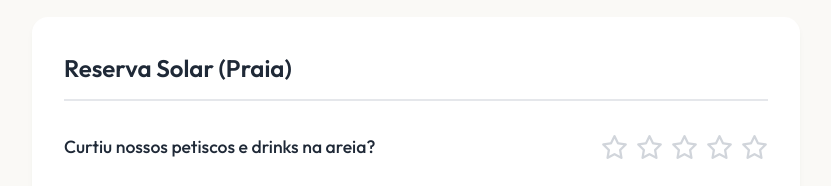
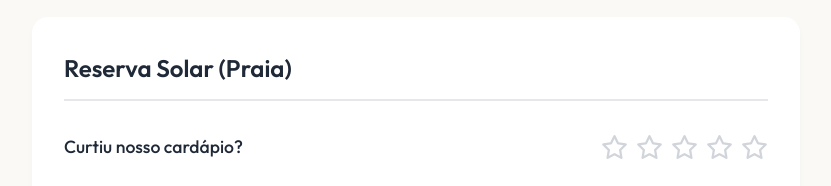
Before and after one commit to geraldo-solar/pesquisadesatisfacao, a website: page index.html in a window 1280 px wide. Shown: the part 1340-1526 px from the top of the page, without its empty margins (224-1055 px from the left). Drawn offline with Linux system fonts and the light colour scheme.

Commit message:
Update beach question to 'Curtiu nosso cardápio?'

```diff
--- a/index.html
+++ b/index.html
@@ -125,7 +125,7 @@
             <section class="form-section">
                 <h2>Reserva Solar (Praia)</h2>
                 <div class="rating-group">
-                    <label>Curtiu nossos petiscos e drinks na areia?</label>
+                    <label>Curtiu nosso cardápio?</label>
                     <div class="stars" data-category="beach-food">
                         <i class="far fa-star" data-value="1"></i>
                         <i class="far fa-star" data-value="2"></i>
```
